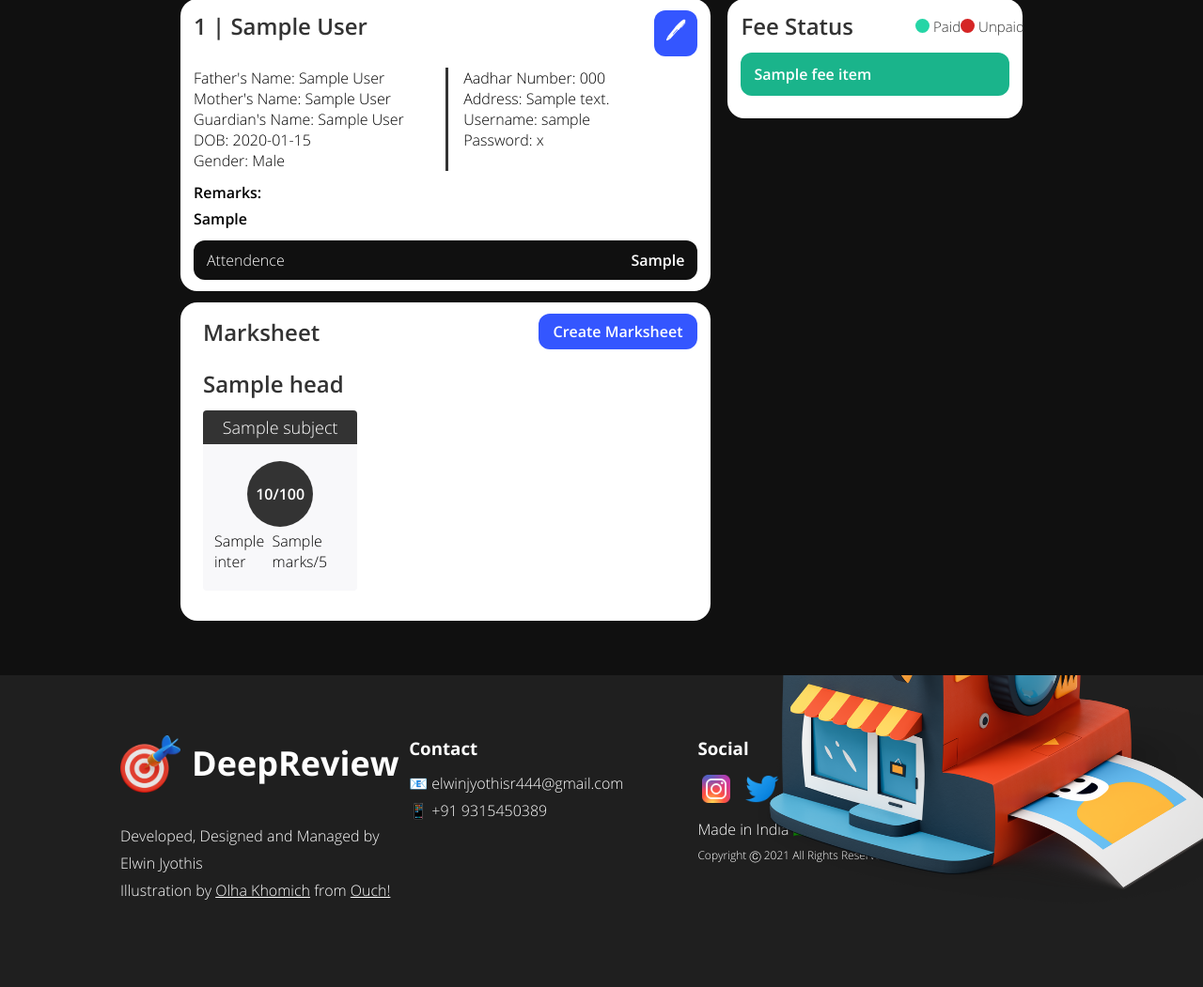
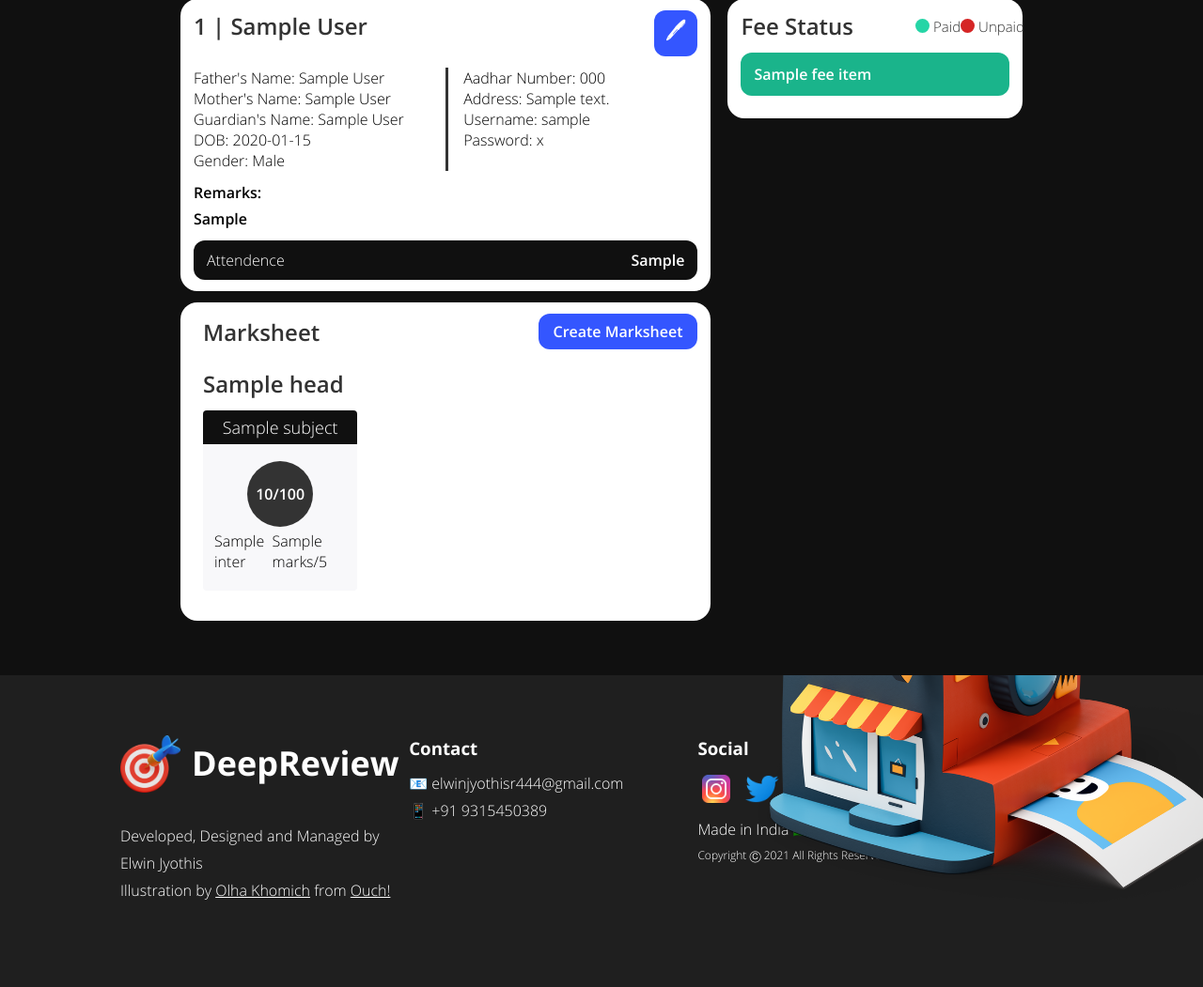
Before and after one commit to elwinjyot/deepreview, a Django app: template templates/detail.html in a window 1280 px wide. Shown: the part 103-1154 px from the top of the page at 94% size. Run offline with Django 3.2, Linux system fonts and the light colour scheme; tables that the repository leaves empty hold one stand-in row (values such as "Sample post"); the template is opened without the code that fills it: values that come from a table or form of the project are taken from there, most other values are stand-ins (such as "Sample title", 1, 10 or a date in 2020); some libraries are stand-ins or nearby versions.

Commit message:
Recolored everything

```diff
--- a/static/Sass/main.css
+++ b/static/Sass/main.css
@@ -1648,7 +1648,7 @@ body #student-details-container #student-wrapper #marksheet .set .subject-mark-w
 body #student-details-container #student-wrapper #marksheet .set .subject-mark-wrapper .subject-mark-display .sub-heading {
   border-radius: 4px 4px 0px 0px;
   width: 100%;
-  background-color: #333;
+  background-color: #101010;
   position: absolute;
   top: 0;
   color: white;
--- a/static/Sass/main.scss
+++ b/static/Sass/main.scss
@@ -972,7 +972,7 @@ body {
               .sub-heading {
                 border-radius: 4px 4px 0px 0px;
                 width: 100%;
-                background-color: $text-color-dark;
+                background-color: $licorice;
                 position: absolute;
                 top: 0;
                 color: white;
```
